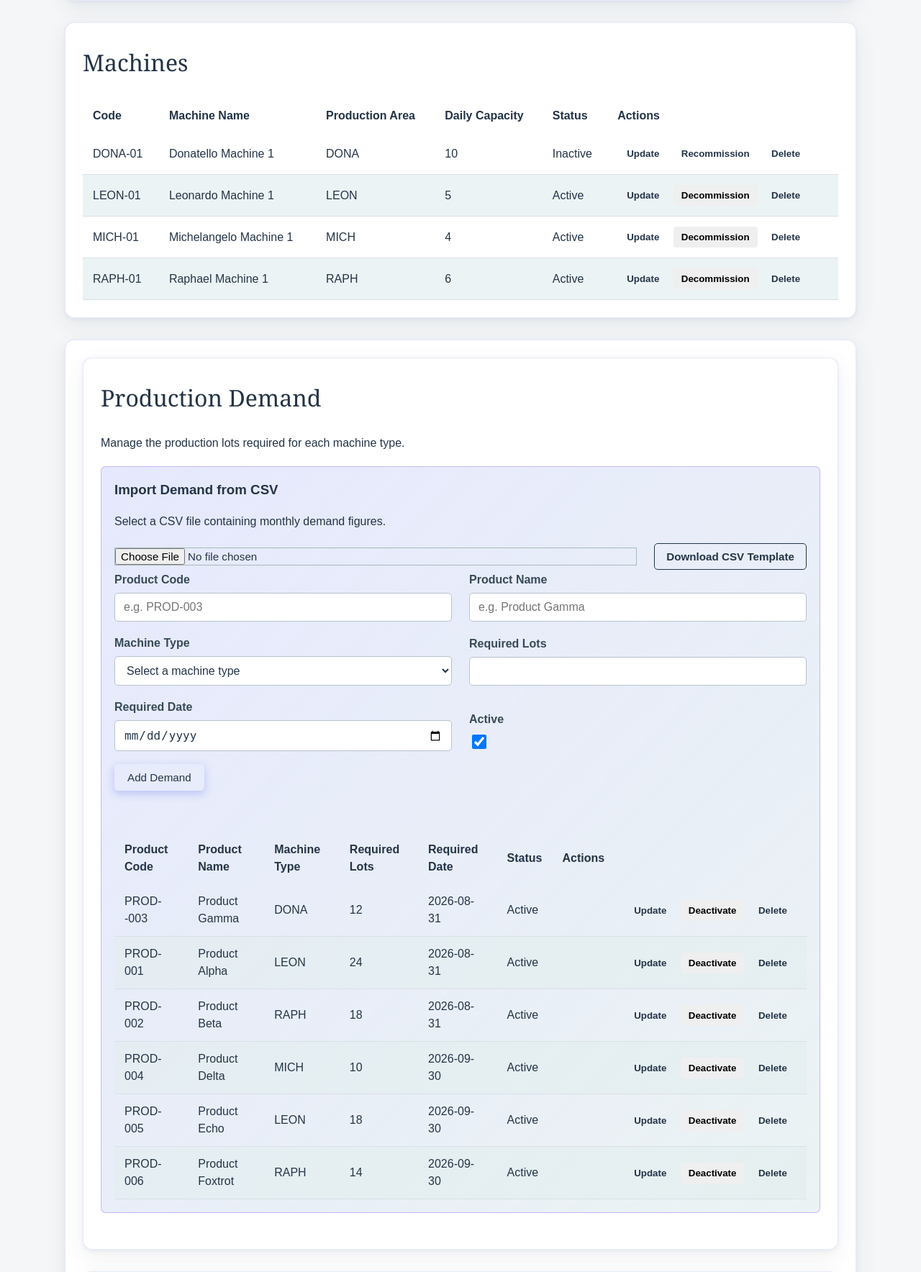
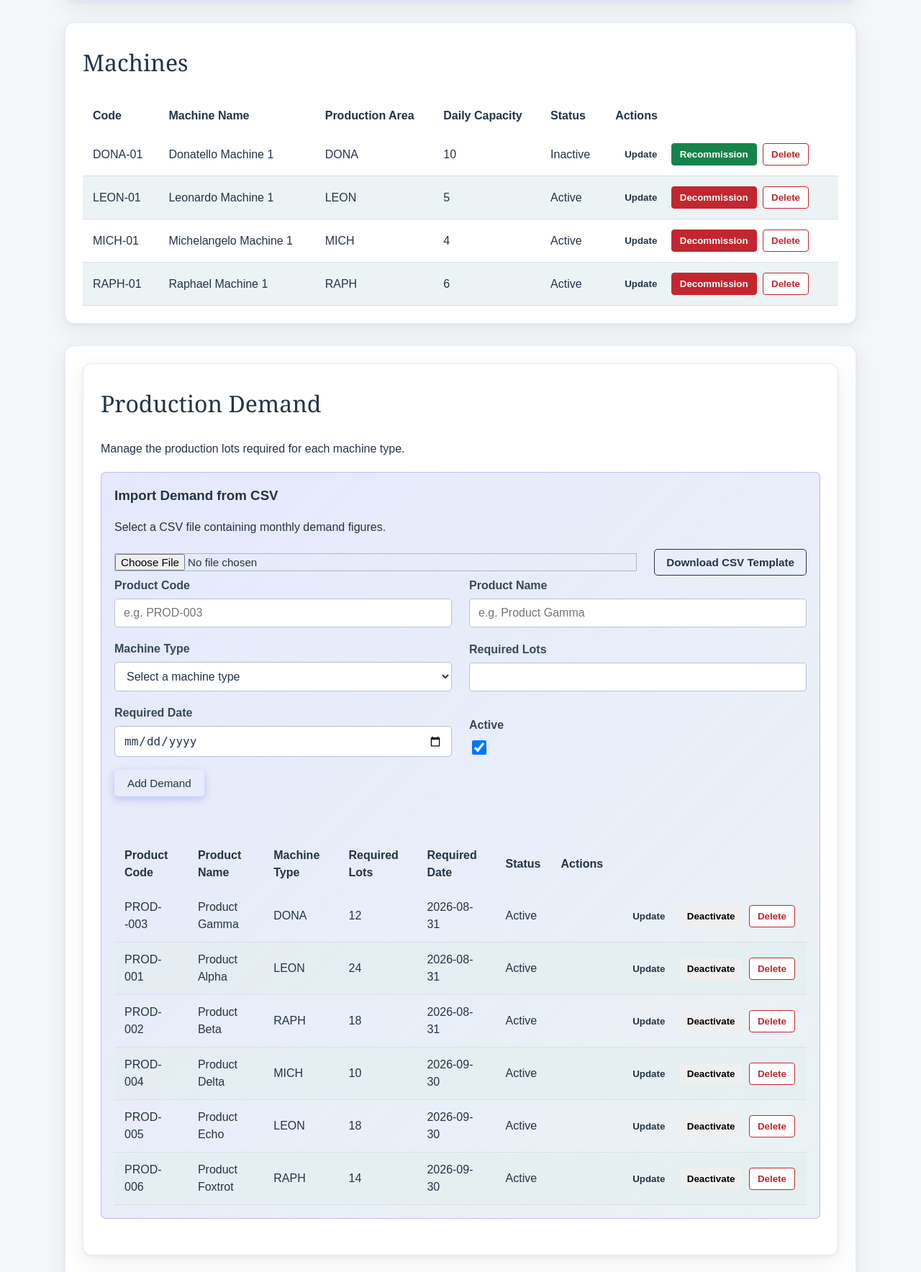
Before and after one commit to leahchristina/wsaa-project, a Flask app: page / in a window 1280 px wide. Shown: the part 654-2422 px from the top of the page at 72% size. Run offline with Flask 3, Linux system fonts and the light colour scheme; data comes from the database, SQL or seed files in the repository.

Commit message:
Updated styling and validation of record deletion

```diff
--- a/static/css/abbott-theme.css
+++ b/static/css/abbott-theme.css
@@ -488,3 +488,80 @@ body button:hover:not(:disabled) {
         grid-template-columns: 1fr;
     }
 }
+
+/* Final operational status colours */
+
+body table td button.decommission-button,
+body table td button.deactivate-button {
+    border: 1px solid #c3262e;
+    background-color: #c3262e;
+    color: #ffffff;
+}
+
+body table td button.decommission-button:hover,
+body table td button.deactivate-button:hover {
+    border-color: #991f25;
+    background-color: #991f25;
+    color: #ffffff;
+}
+
+body table td button.recommission-button,
+body table td button.reactivate-button {
+    border: 1px solid #16834a;
+    background-color: #16834a;
+    color: #ffffff;
+}
+
+body table td button.recommission-button:hover,
+body table td button.reactivate-button:hover {
+    border-color: #106638;
+    background-color: #106638;
+    color: #ffffff;
+}
+
+body table td button.delete-button {
+    border: 1px solid #c3262e;
+    background-color: #ffffff;
+    color: #c3262e;
+}
+
+body table td button.delete-button:hover {
+    background-color: #c3262e;
+    color: #ffffff;
+}
+
+/* Final production-plan status colours */
+
+body #plan-overview .summary-card strong.status-feasible,
+body #plan-overview .summary-card strong.value-feasible {
+    color: #16834a !important;
+}
+
+body #plan-overview .summary-card strong.status-shortfall,
+body #plan-overview .summary-card strong.value-shortfall {
+    color: #c3262e !important;
+}
+
+body #unallocated-results {
+    border-left: 5px solid #c3262e;
+    padding-left: 16px;
+}
+
+body #unallocated-results h3 {
+    color: #c3262e;
+}
+
+body #unallocated-table-body td:nth-child(5) {
+    color: #c3262e;
+    font-weight: bold;
+}
+
+body td.result-available {
+    color: #16834a;
+    font-weight: bold;
+}
+
+body td.result-shortfall {
+    color: #c3262e;
+    font-weight: bold;
+}
--- a/static/js/machines.js
+++ b/static/js/machines.js
@@ -34,6 +34,7 @@ ${
         ? `
 <button
     type="button"
+    class="decommission-button"
     onclick="decommissionMachine(${machine.id})"
 >
     Decommission
--- a/static/js/planning.js
+++ b/static/js/planning.js
@@ -51,7 +51,13 @@ async function generatePlan(event) {
                 <td>${item.total_capacity}</td>
                 <td>${item.required_lots}</td>
                 <td>${item.capacity_balance}</td>
-                <td>${item.result}</td>
+                <td class="${
+    item.result === "Capacity available"
+        ? "result-available"
+        : "result-shortfall"
+}">
+    ${item.result}
+</td>
             `;
 
             tableBody.appendChild(row);
@@ -164,9 +170,17 @@ document.getElementById(
     "total-allocated-lots"
 ).textContent = totalAllocated;
 
-document.getElementById(
+const unallocatedLotsElement = document.getElementById(
     "total-unallocated-lots"
-).textContent = totalUnallocated;
+);
+
+unallocatedLotsElement.textContent = totalUnallocated;
+
+if (totalUnallocated > 0) {
+    unallocatedLotsElement.className = "value-shortfall";
+} else {
+    unallocatedLotsElement.className = "value-feasible";
+}
 
 document.getElementById(
     "completion-date"
```
Lines whose indentation alone changed are shown as unchanged.
